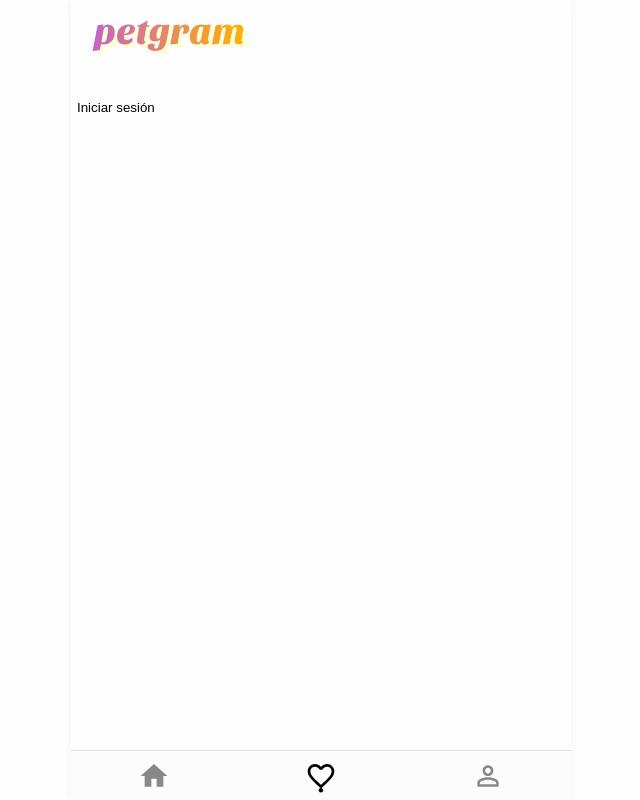
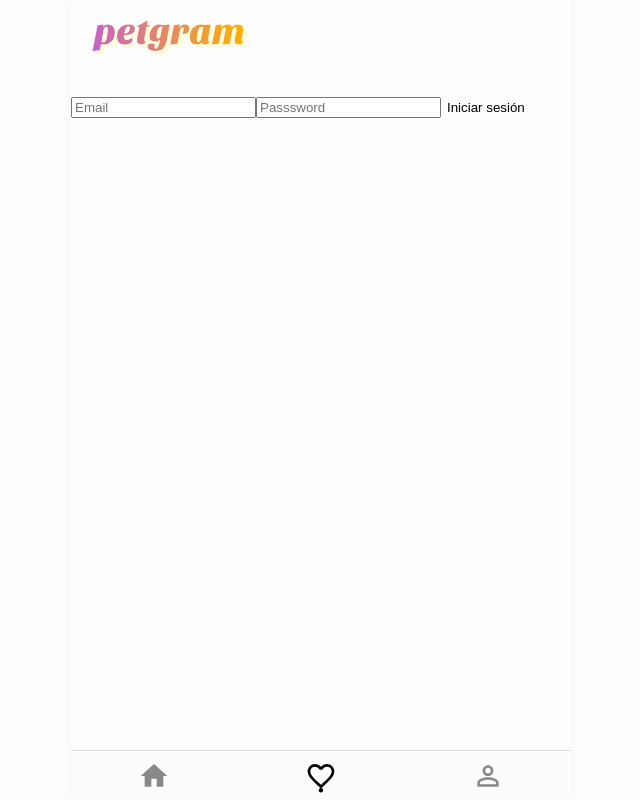
Before and after one commit to Guusy/petgram, a React app: page /favs in a window 1280 px wide. Shown: the whole page, without its empty margins (319-959 px from the left). Built offline with nearby package versions, Linux system fonts and the light colour scheme.

Commit message:
Create component UserForm and custom hook to manage input values

```diff
--- /dev/null
+++ b/src/components/userForm/UserForm.js
@@ -0,0 +1,14 @@
+import React from 'react'
+import { useInputValue } from '../../hooks/useInputValue'
+
+export const UserForm = ({ onSubmit }) => {
+    const email = useInputValue('')
+    const password = useInputValue('')
+
+    return <form onSubmit={onSubmit}>
+        <input placeholder="Email" {...email} />
+        <input placeholder="Passsword" type='password' {...password} />
+        <button>Iniciar sesión</button>
+    </form>
+
+}
--- /dev/null
+++ b/src/hooks/useInputValue.js
@@ -0,0 +1,8 @@
+import { useState } from 'react'
+
+export const useInputValue = initialValue => {
+    const [value, setValue] = useState(initialValue)
+    const onChange = e => setValue(e.target.value)
+
+    return { value, onChange }
+}
--- a/src/pages/NotRegisteredUser.js
+++ b/src/pages/NotRegisteredUser.js
@@ -1,14 +1,11 @@
 import React from 'react'
 import Context from '../Context'
+import { UserForm } from '../components/userForm/UserForm'
 
 export const NotRegisteredUser = () => (
     <Context.Consumer>
         {
-            ({ activateAuth }) => {
-                return <form onSubmit={activateAuth}>
-                    <button>Iniciar sesión</button>
-                </form>
-            }
+            ({ activateAuth }) => <UserForm onSubmit={activateAuth} />
         }
     </Context.Consumer>
 )
```
